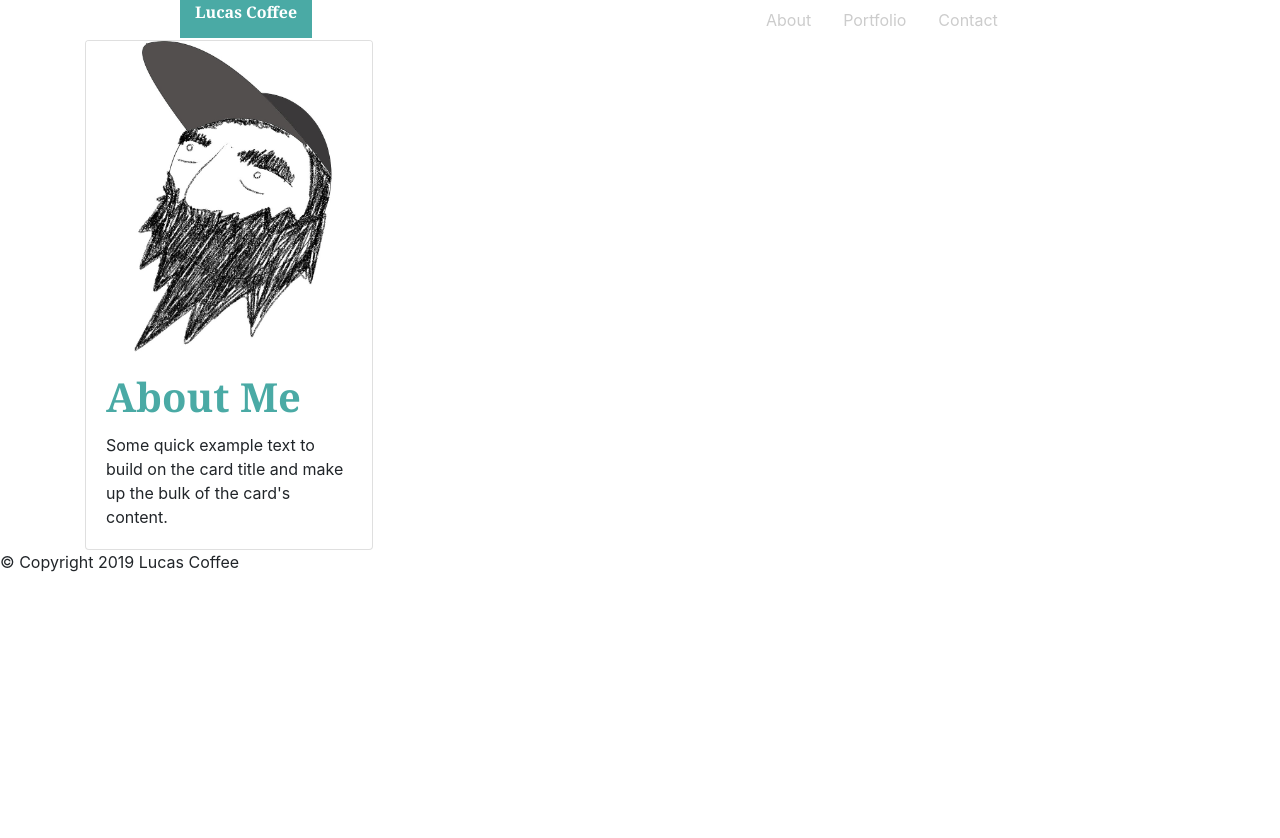
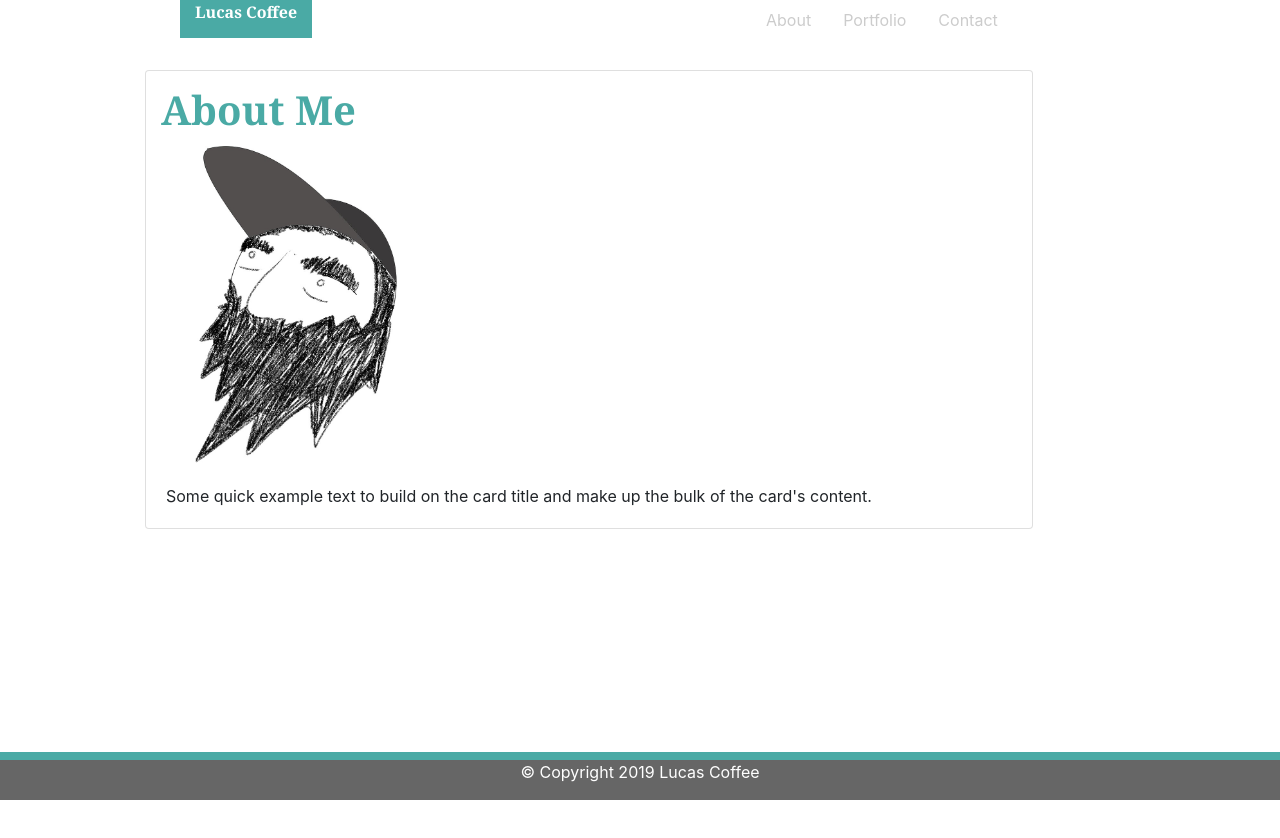
Before and after one commit to kalashnikoffee/responsive-bio, a plain HTML site: page index.html in a window 1280 px wide. Before the commit the page ends 800 px from the top, so only its background shows below. Drawn offline with nearby package versions, Linux system fonts and the light colour scheme.

Commit message:
fixed some styling on index.html

```diff
--- a/index.html
+++ b/index.html
@@ -8,7 +8,7 @@
     <link rel="stylesheet" href="https://maxcdn.bootstrapcdn.com/bootstrap/4.0.0/css/bootstrap.min.css" integrity="sha384-Gn5384xqQ1aoWXA+058RXPxPg6fy4IWvTNh0E263XmFcJlSAwiGgFAW/dAiS6JXm" crossorigin="anonymous">
 </head>
 <!--Code begins here-->
-<body>
+<body style="min-height: 1000px;">
     <div class="container">
       <!--row 1-->
       <div class="row">
@@ -36,17 +36,18 @@
         </div>
         <div class="row">
           <div class="col-sm">
-              <div class="card" style="width: 18rem;">
-                  <img class="card-img-top" src="assets/images/me.jpg" alt="Card image cap">
+              <div class="card" style="width: 80%; margin:30px 120px 0px 60px; padding: 15px 0px 0px 0px">
+                    <h1 class="card-title" style="color: #4aaaa5; font-family: 'Georgia', Times, 'Times New Roman', serif; font-weight: bold; padding: 0px 0px 0px 15px">About Me</h1>
+                <img class="card-img-top" src="assets/images/me.jpg" alt="Card image cap" style="width:33%">
                   <div class="card-body">
-                      <h1 class="card-title" style="color: #4aaaa5; font-family: 'Georgia', Times, 'Times New Roman', serif; font-weight: bold;">About Me</h1>
+
                     <p class="card-text">Some quick example text to build on the card title and make up the bulk of the card's content.</p>
                   </div>
                 </div>
           </div>
         </div>
     </div>
-    <div class="footer">
+    <div class="footer" style="position:fixed;bottom:0;width:100%; background-color:#666666; color: white;text-align: center; vertical-align: bottom; border-top: 8px solid #4aaaa5; vertical-align: bottom;">
         <p>&#169 Copyright 2019 Lucas Coffee</p>
        </div>
 </body>
```
